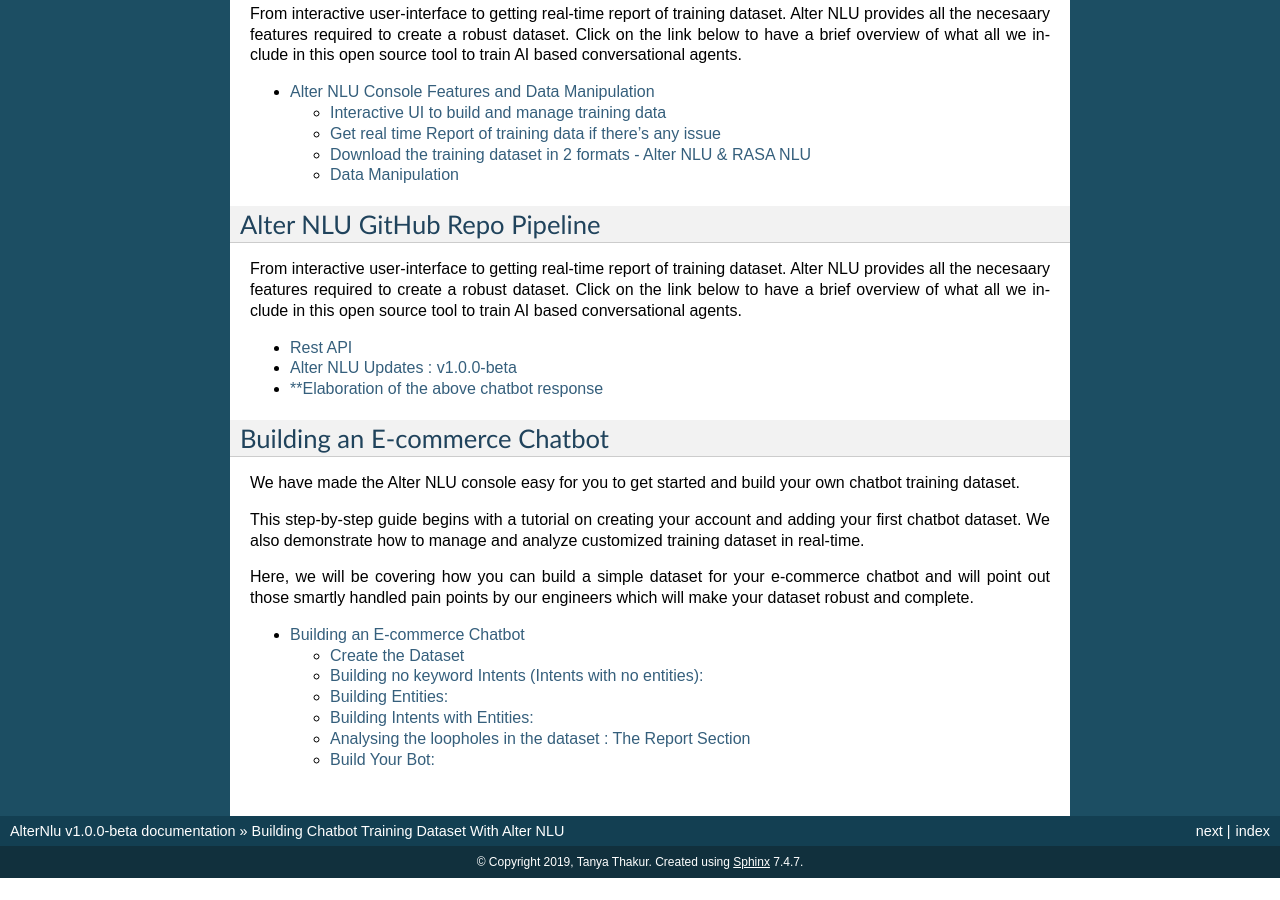
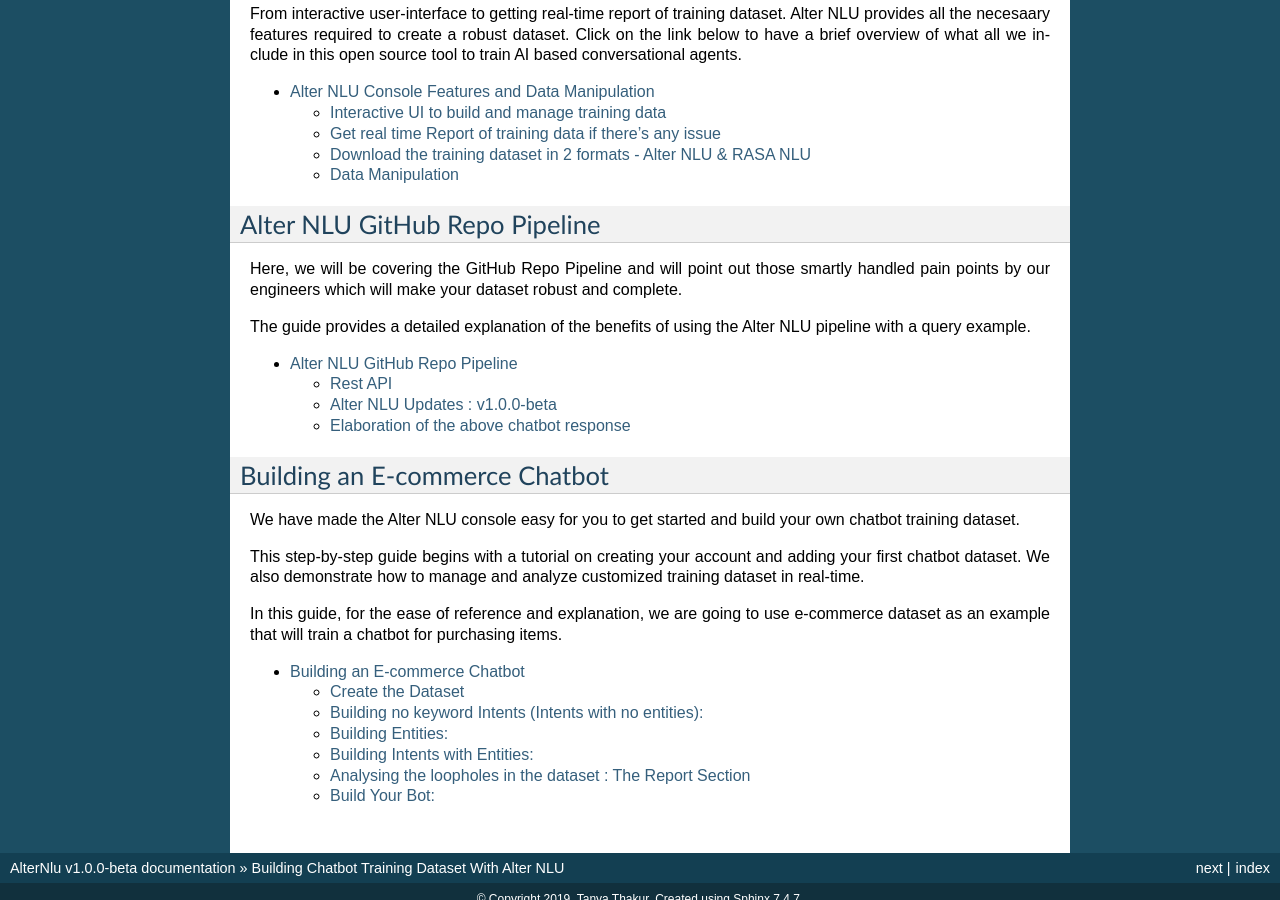
Before and after one commit to thakurtanya/kontikilabsDevelopers, a Sphinx documentation site: the page built from doc/source/index.rst, in a window 1280 px wide and 900 px high, scrolled down 702 px. Built offline with Sphinx 7.4.7, drawn with Linux system fonts in a browser that asks for light colours; before the commit the page ends 1580 px from its top, so only the background shows below that.

Commit message:
content additions

```diff
--- a/doc/source/GitHub-Pipeline.rst
+++ b/doc/source/GitHub-Pipeline.rst
@@ -1,3 +1,7 @@
+
+##############################
+Alter NLU GitHub Repo Pipeline
+##############################
 
 ========
 Rest API
@@ -35,9 +39,9 @@
 
 In this version we have replaced the previous Flashtext and FuzzyWuzzy based entity extraction method with a CRF based Entity Recognition model.
 
-============================================
-**Elaboration of the above chatbot response
-============================================
+=========================================
+Elaboration of the above chatbot response
+=========================================
 
 Below is an example along with a detailed explanation of the benefits of using this new pipeline.
 
--- a/doc/source/index.rst
+++ b/doc/source/index.rst
@@ -48,7 +48,10 @@
 Alter NLU GitHub Repo Pipeline
 ==============================
 
-From interactive user-interface to getting real-time report of training dataset. Alter NLU provides all the necesaary features required to create a robust dataset. Click on the link below to have a brief overview of what all we include in this open source tool to train AI based conversational agents.
+Here, we will be covering the GitHub Repo Pipeline and will point out those smartly handled pain points by our engineers which will make your dataset robust and complete.
+
+The guide provides a detailed explanation of the benefits of using the Alter NLU pipeline with a query example.
+
 
 .. toctree::
    :maxdepth: 2
@@ -62,7 +65,7 @@
 
 This step-by-step guide begins with a tutorial on creating your account and adding your first chatbot dataset. We also demonstrate how to manage and analyze customized training dataset in real-time.
 
-Here, we will be covering how you can build a simple dataset for your e-commerce chatbot and will point out those smartly handled pain points by our engineers which will make your dataset robust and complete.
+In this guide, for the ease of reference and explanation, we are going to use e-commerce dataset as an example that will train a chatbot for purchasing items.
 
 .. toctree::
    :maxdepth: 7
```
